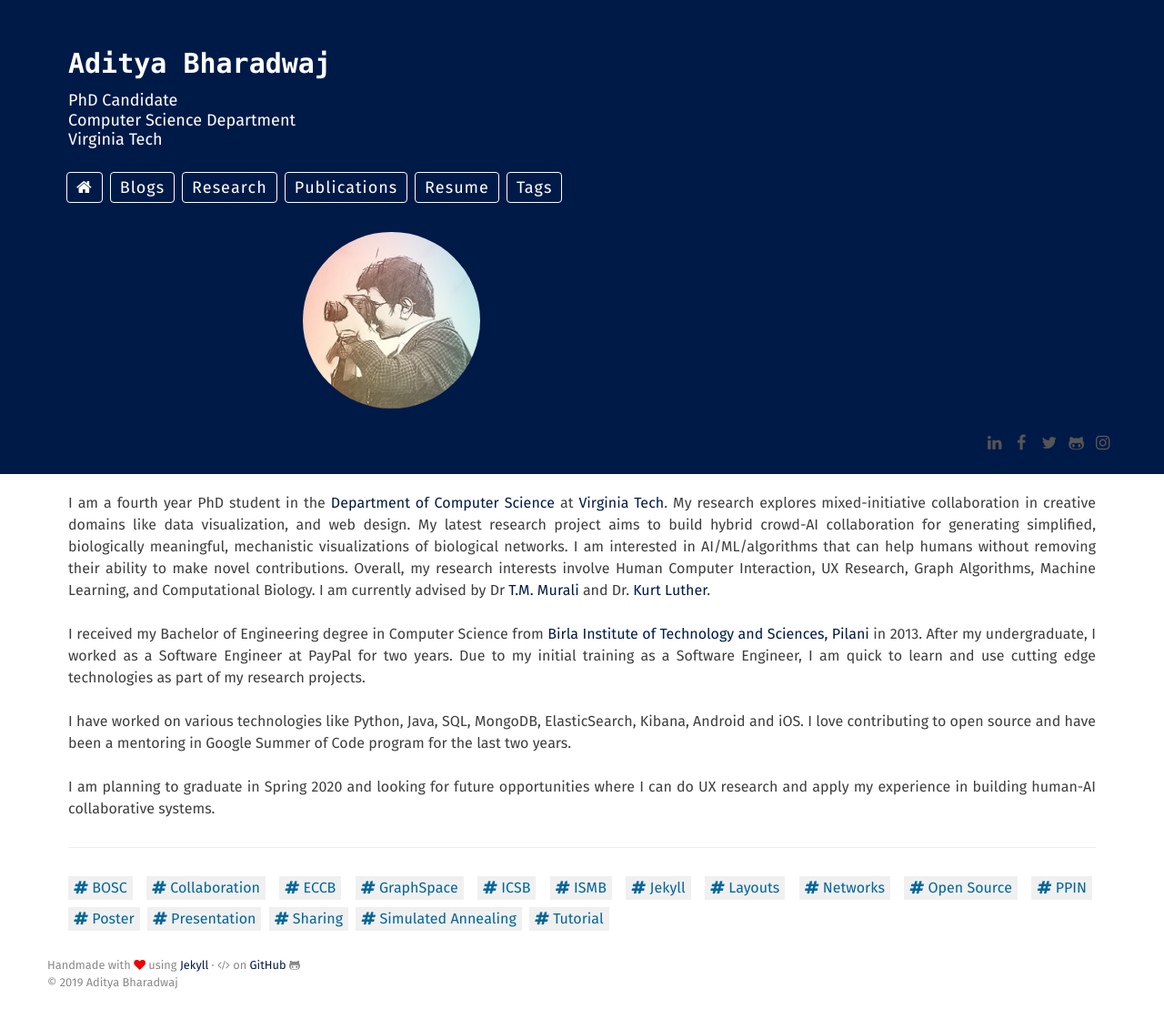
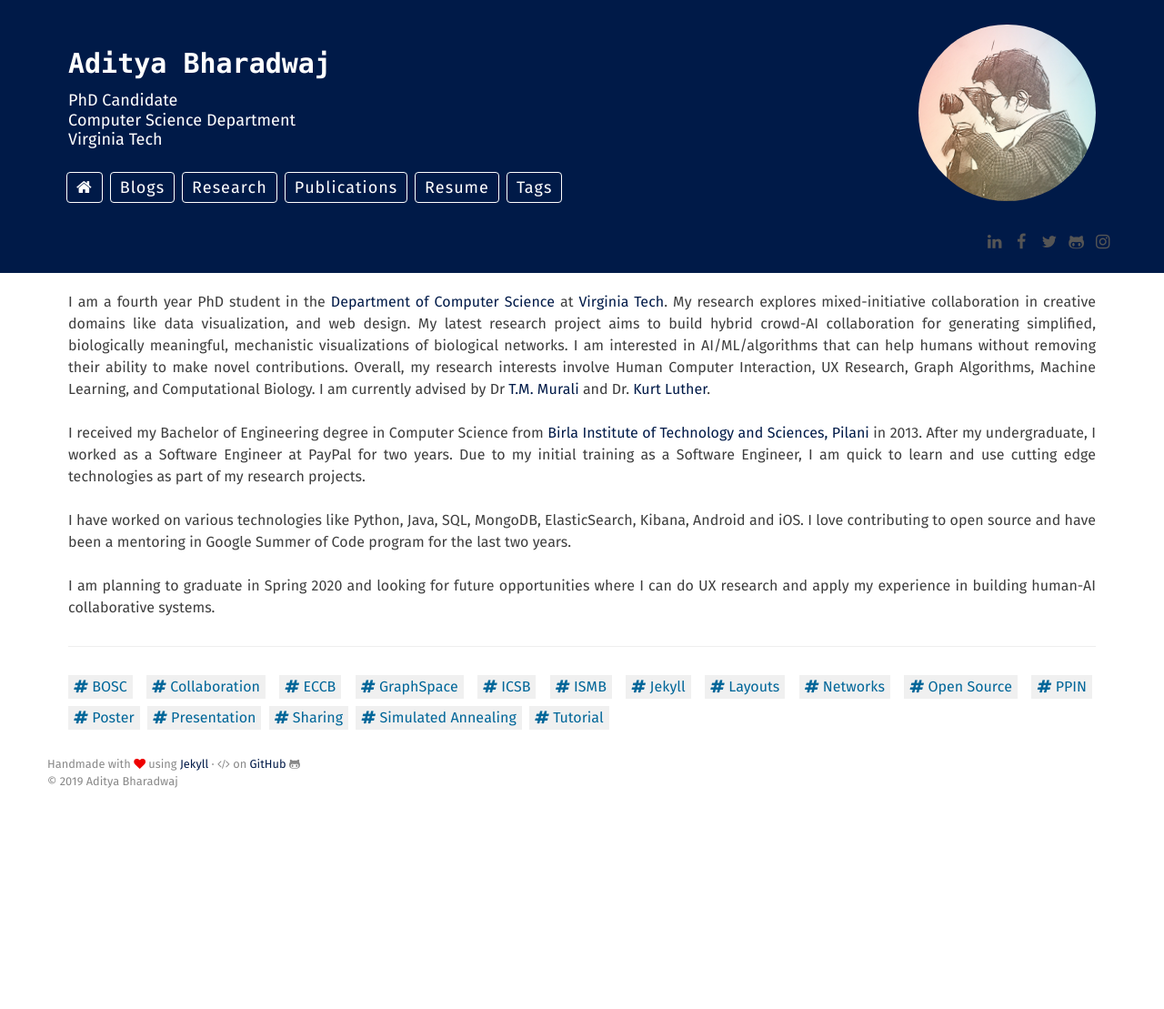
Before and after one commit to adbharadwaj/adbharadwaj.github.io, a Jekyll site: the page built from index.html, in a window 1280 px wide. Shown: the whole page at 91% size. Built offline with Jekyll 4.4.1, drawn with Linux system fonts in a browser that asks for light colours; after the commit the page ends 900 px from its top, so only the background shows below that.

Commit message:
Update default.html

```diff
--- a/_layouts/default.html
+++ b/_layouts/default.html
@@ -42,7 +42,7 @@
 
             </div>
 
-	    <div class="col-md-3 col-xs-6 col-xs-offset-2 text-right">
+	    <div class="col-md-3 col-xs-6 text-right">
                 <h1></h1>
                 <img src='{{ "/assets/logo.png" | prepend: site.baseurl }}'
                    class="img-responsive" alt="Aditya Bharadwaj" style="margin: 0; width: 75%; float: right;">
```
